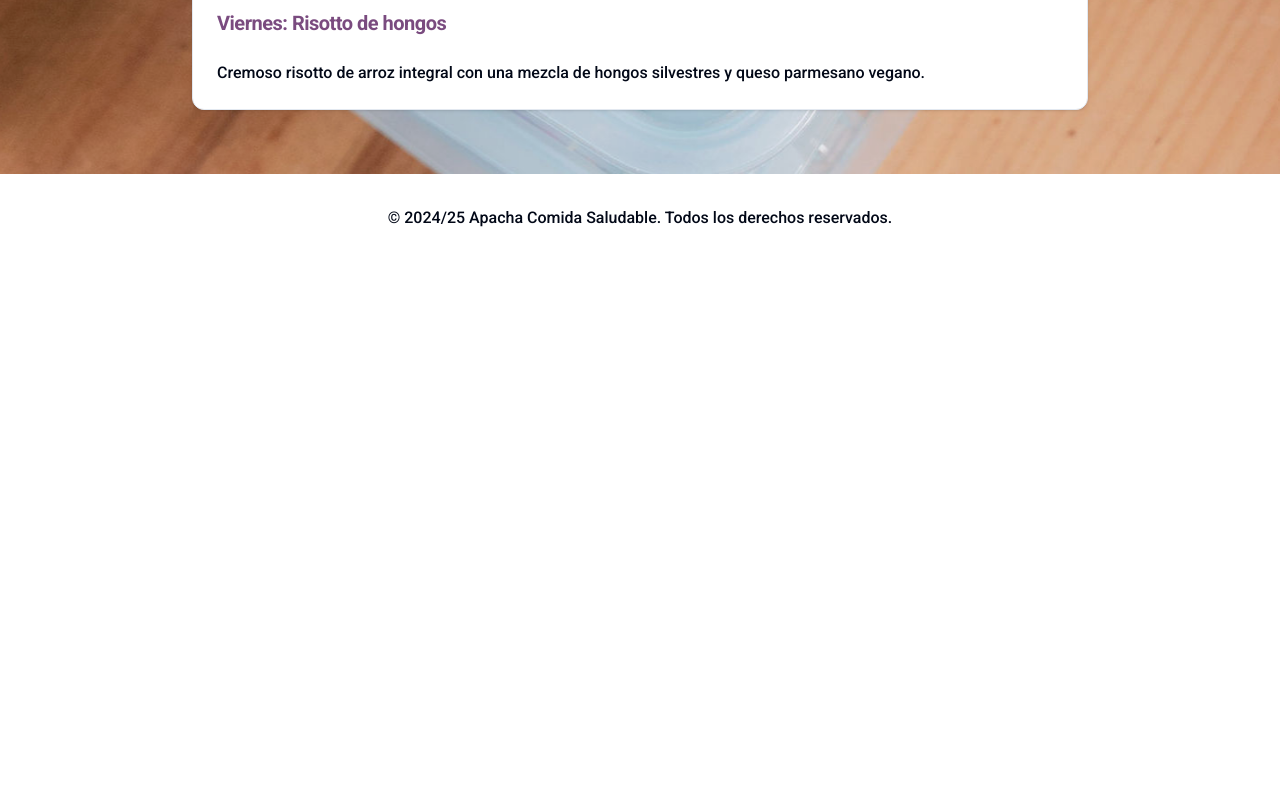
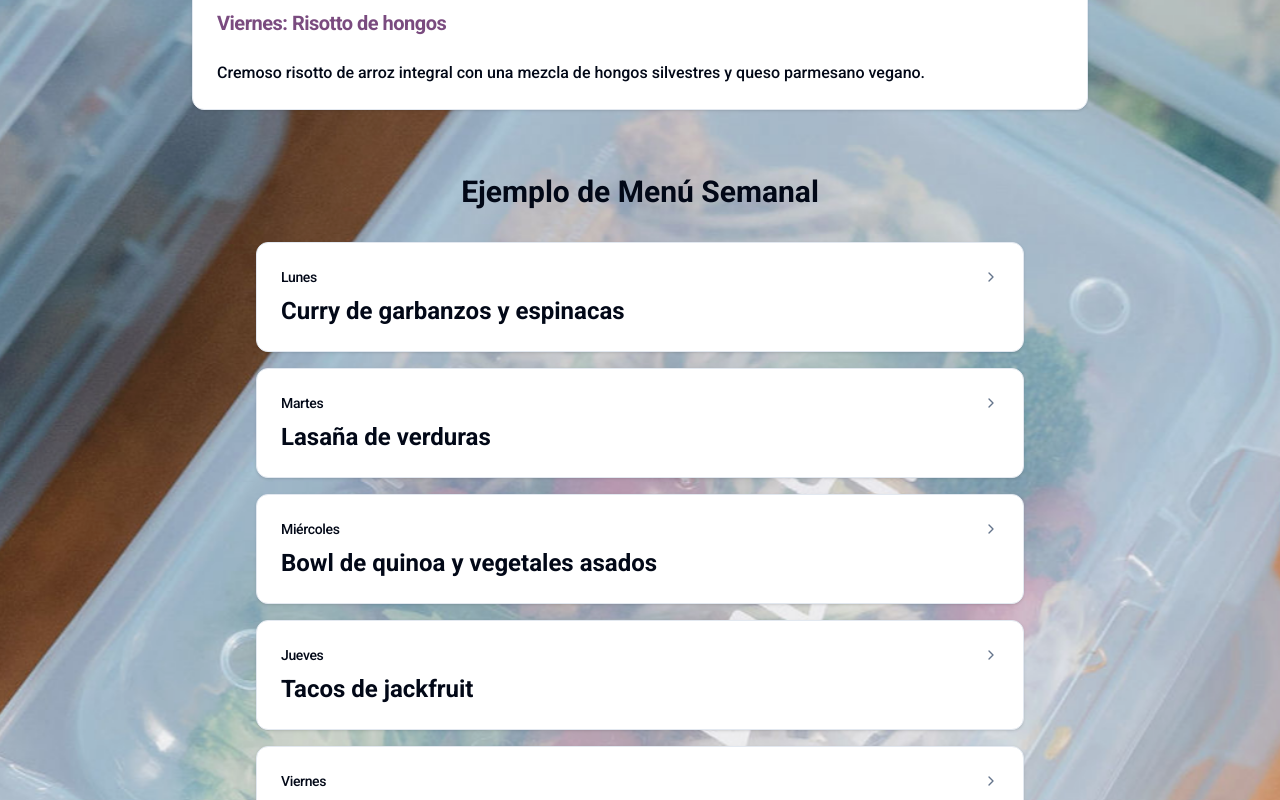
Before and after one commit to SF-Prog/apacha-store, a Next.js app: page /menu in a window 1280 px wide. Shown: the part 3020-3820 px from the top of the page. Before the commit the page ends 3282 px from the top, so only its background shows below. Built offline with nearby package versions, Linux system fonts and the light colour scheme.

Commit message:
Upodate menu page

```diff
--- a/app/menu/page.tsx
+++ b/app/menu/page.tsx
@@ -1,14 +1,15 @@
 'use client'
 
-import React , { useState} from "react"
+import React from "react"
 import { motion } from 'framer-motion'
 import { Leaf, Truck, Recycle } from 'lucide-react'
 import { Card, CardContent, CardHeader, CardTitle } from "@/components/ui/card"
 import SecondaryPageLayout from "@/components/secondary-page/layout/layout";
 import PageHeader from "@/components/secondary-page/page-header/page-header";
 import PageContent from "@/components/secondary-page/page-content/page-content"
-import MakeYourOrder from "../components/sections/make-your-order/make-your-order"
-import ScrollAnimatedBackground from "../components/landing/scroll-animation/scroll-animation"
+import MakeYourOrder from "@/components/sections/make-your-order/make-your-order"
+import ScrollAnimatedBackground from "@/components/landing/scroll-animation/scroll-animation"
+import MenuExample from "@/components/sections/menu-example/menu-example";
 
 export default function MenuPage() {
   const weeklyMenu = [
@@ -102,6 +103,7 @@ export default function MenuPage() {
                   </Card>
                 </motion.div>
               ))}
+              <MenuExample />
             </motion.div>
           </div>
         </ScrollAnimatedBackground>
```
Also changed, not shown: 1 other file (tests, documents, lock files or other folders).
